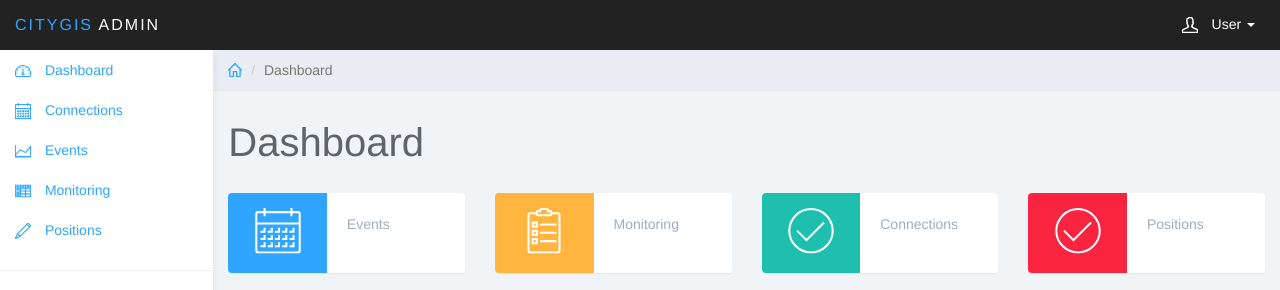
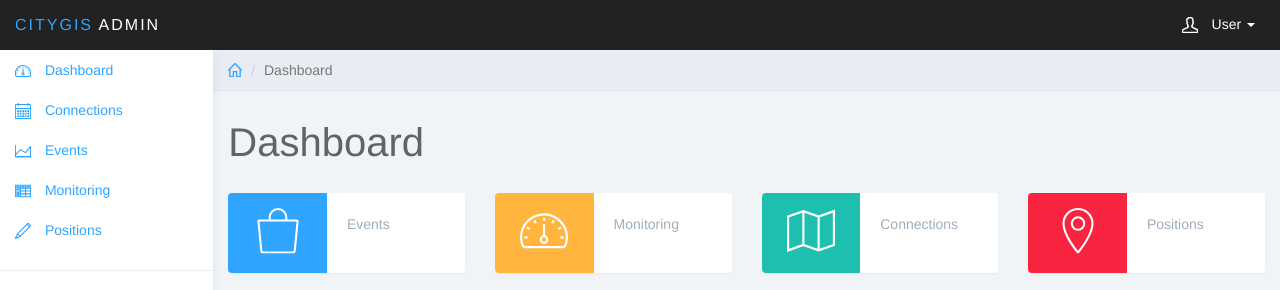
Before and after one commit to Nav-Appaiya/INFPRJ2110-UI-Component, a Symfony app: template src/AppBundle/Resources/views/Admin/dashboard.html.twig in a window 1280 px wide; the page is wider, and only the part inside the window is pictured. Shown: the top 290 px of that part. Run offline with Twig, Linux system fonts and the light colour scheme; the template is opened without the code that fills it, so the values that code supplies are empty; grey boxes labelled with a size stand in for pictures from a placeholder-image service; some libraries are stand-ins or nearby versions.

Commit message:
Dashboard part 1 fixed

```diff
--- a/src/AppBundle/Resources/views/Admin/dashboard.html.twig
+++ b/src/AppBundle/Resources/views/Admin/dashboard.html.twig
@@ -20,7 +20,7 @@
             <div class="panel panel-blue panel-widget ">
                 <div class="row no-padding">
                     <div class="col-sm-3 col-lg-5 widget-left">
-                        <svg class="glyph stroked calendar"><use xlink:href="#stroked-calendar"/></svg>
+                        <svg class="glyph stroked bag"><use xlink:href="#stroked-bag"/></svg>
                     </div>
                     <div class="col-sm-9 col-lg-7 widget-right">
                         <div class="large">{{count_events}}</div>
@@ -33,7 +33,7 @@
             <div class="panel panel-orange panel-widget">
                 <div class="row no-padding">
                     <div class="col-sm-3 col-lg-5 widget-left">
-                        <svg class="glyph stroked clipboard-with-paper"><use xlink:href="#stroked-clipboard-with-paper"/></svg>
+                        <svg class="glyph stroked dashboard dial"><use xlink:href="#stroked-dashboard-dial"/></svg>
 
                     </div>
                     <div class="col-sm-9 col-lg-7 widget-right">
@@ -47,8 +47,8 @@
             <div class="panel panel-teal panel-widget">
                 <div class="row no-padding">
                     <div class="col-sm-3 col-lg-5 widget-left">
+                        <svg class="glyph stroked map"><use xlink:href="#stroked-map"/></svg>
 
-                        <svg class="glyph stroked checkmark"><use xlink:href="#stroked-checkmark"/></svg>
                     </div>
                     <div class="col-sm-9 col-lg-7 widget-right">
                         <div class="large">{{count_connections}}</div>
@@ -61,7 +61,7 @@
             <div class="panel panel-red panel-widget">
                 <div class="row no-padding">
                     <div class="col-sm-3 col-lg-5 widget-left">
-                        <svg class="glyph stroked checkmark"><use xlink:href="#stroked-checkmark"/></svg>
+                        <svg class="glyph stroked location pin"><use xlink:href="#stroked-location-pin"/></svg>
                     </div>
                     <div class="col-sm-9 col-lg-7 widget-right">
                         <div class="large">{{count_positions}}</div>
```
